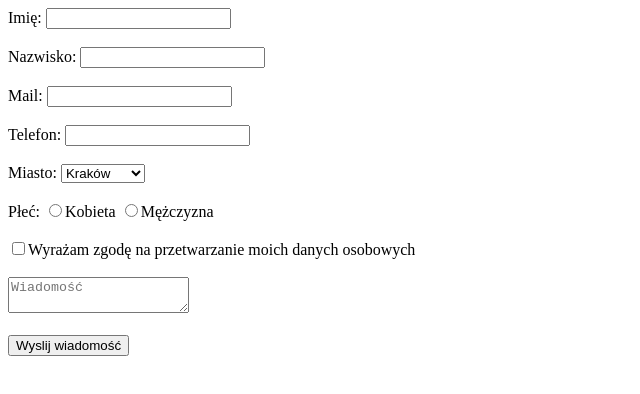
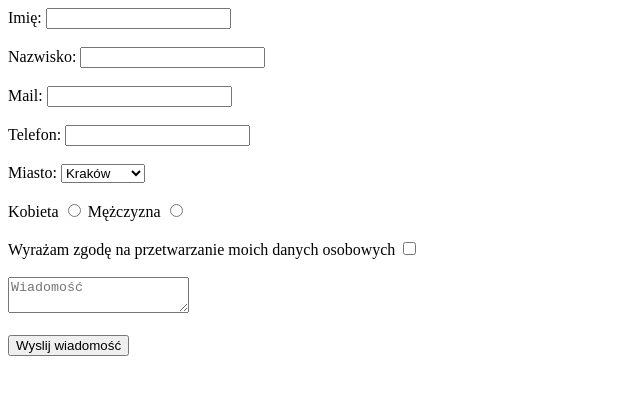
Before and after one commit to jullienfall/formularz, a plain HTML site: page index.html in a window 1280 px wide. Shown: the whole page, without its empty margins (0-640 px from the left). Drawn offline with Linux system fonts and the light colour scheme.

Commit message:
label-change

```diff
--- a/index.html
+++ b/index.html
@@ -26,12 +26,14 @@
              <option value="Gdansk">Gdańsk</option>
          </select><br><br>
 
-         <label>Płeć:</label>
-         <input type="radio" value="Kobieta" name="plec">Kobieta
-         <input type="radio" value="Mezczyzna" name="plec">Mężczyzna<br>
+         <label for="kobieta">Kobieta</label>
+         <input type="radio" value="kobieta" name="plec" id="kobieta">
 
-         <label for="zgoda"></label><br>
-         <input type="checkbox" id="zgoda" name="zgoda">Wyrażam zgodę na przetwarzanie moich danych osobowych<br><br>
+         <label for="mezczyzna">Mężczyzna</label>
+         <input type="radio" value="mezczyzna" name="plec" id="mezczyzna"><br><br>
+
+         <label for="zgoda">Wyrażam zgodę na przetwarzanie moich danych osobowych</label>
+         <input type="checkbox" id="zgoda" name="zgoda"><br><br>
 
          <textarea placeholder="Wiadomość" name="wiadomosc"></textarea><br><br>
 
```
